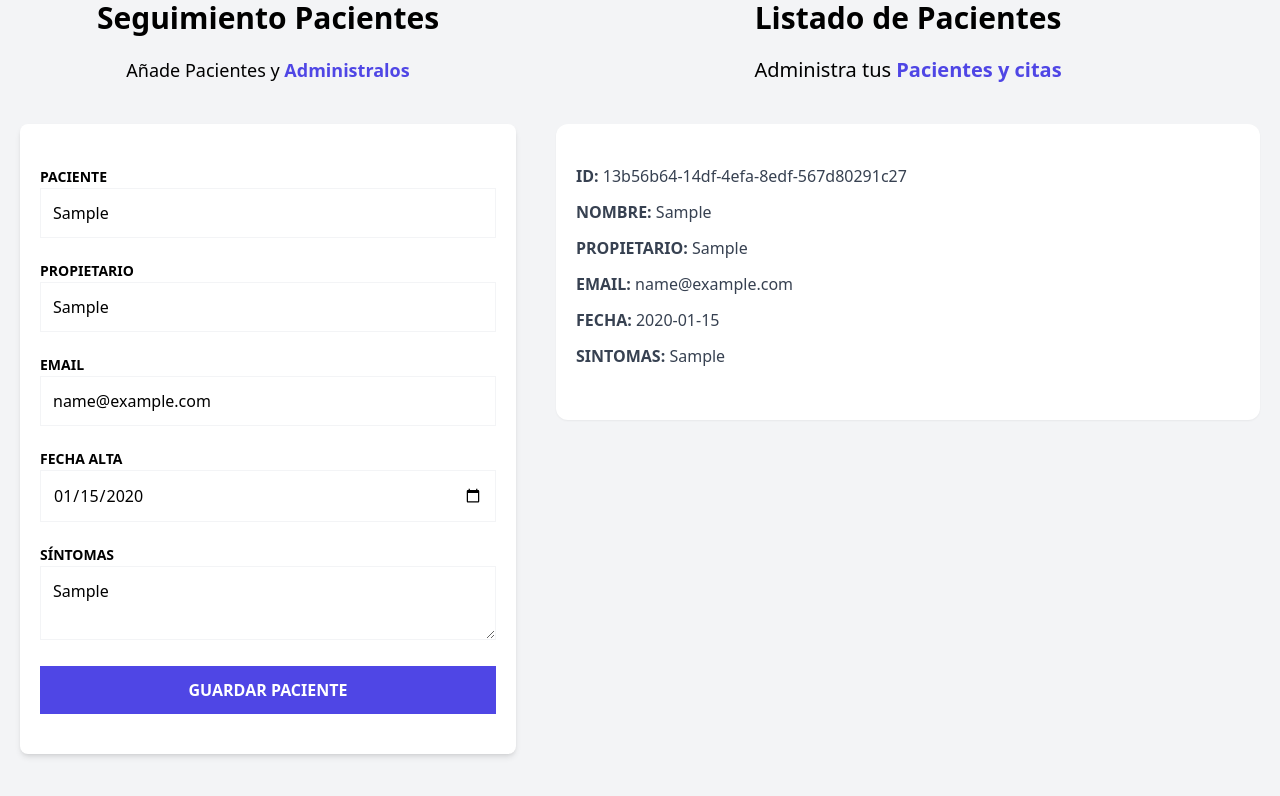
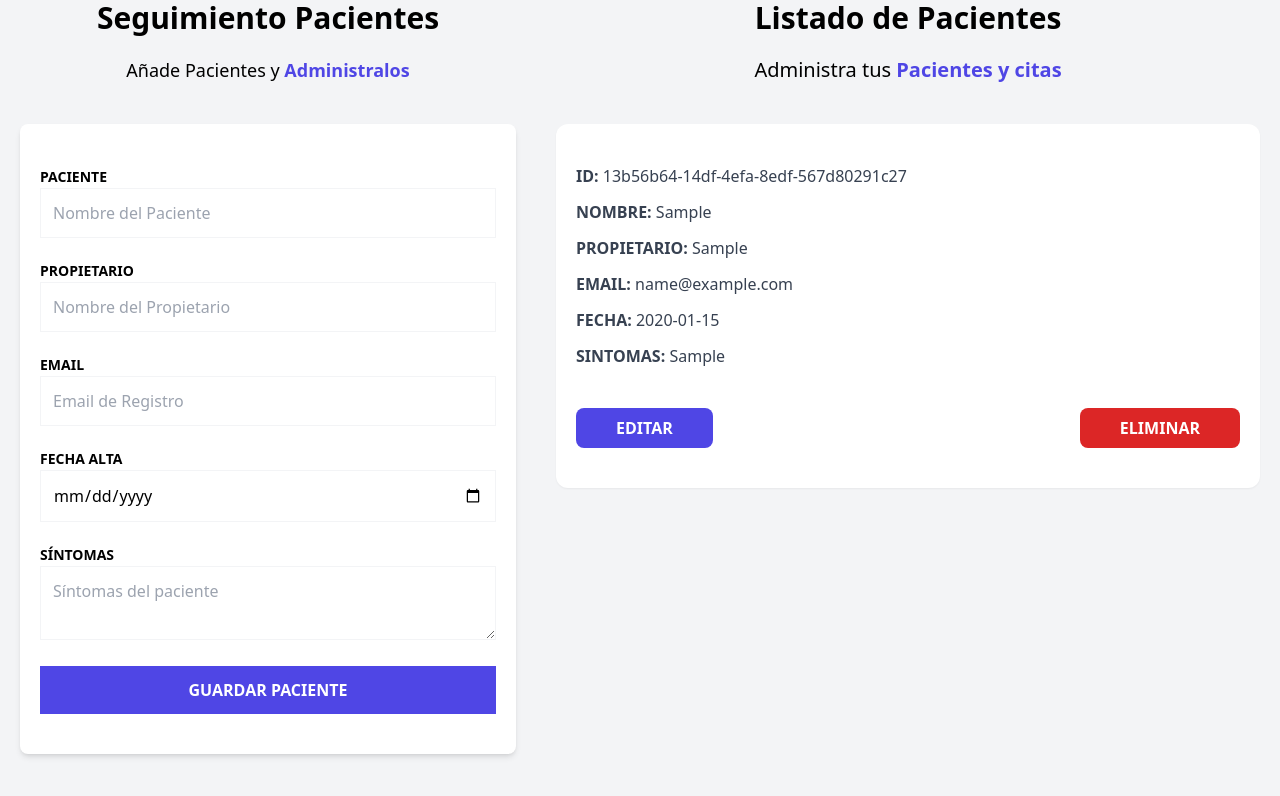
Before and after one commit to MauroQuiroga99/zustand-pacientes, a React (Vite) app: page / in a window 1280 px wide. Both pictures are taken after typing "Sample", "Sample", "name@example.com", "2020-01-15", "Sample" into the empty fields and a click on the input "Guardar Paciente". Shown: the part 224-1020 px from the top of the page. Built offline with nearby package versions, Linux system fonts and the light colour scheme.

Commit message:
crear botones de de editar y eliminar

```diff
--- a/src/components/PatientDetail.tsx
+++ b/src/components/PatientDetail.tsx
@@ -14,6 +14,21 @@
       <PatientDetailItem label="Email" data={patient.email} />
       <PatientDetailItem label="Fecha" data={patient.date.toString()} />
       <PatientDetailItem label="Sintomas" data={patient.symptoms} />
+
+      <div className=" flex justify-between gap-3 mt-10">
+        <button
+          type="button"
+          className="py-2 px-10 bg-indigo-600 hover:bg-indigo-700 text-white font-bold uppercase rounded-lg"
+        >
+          Editar
+        </button>
+        <button
+          type="button"
+          className="py-2 px-10 bg-red-600 hover:bg-red-700 text-white font-bold uppercase rounded-lg"
+        >
+          Eliminar
+        </button>
+      </div>
     </div>
   );
 }
--- a/src/components/PatientForm.tsx
+++ b/src/components/PatientForm.tsx
@@ -9,9 +9,11 @@
     register,
     handleSubmit,
     formState: { errors },
+    reset,
   } = useForm<DraftPatient>();
   const registerPatient = (data: DraftPatient) => {
     addPatient(data);
+    reset();
   };
 
   return (
```
